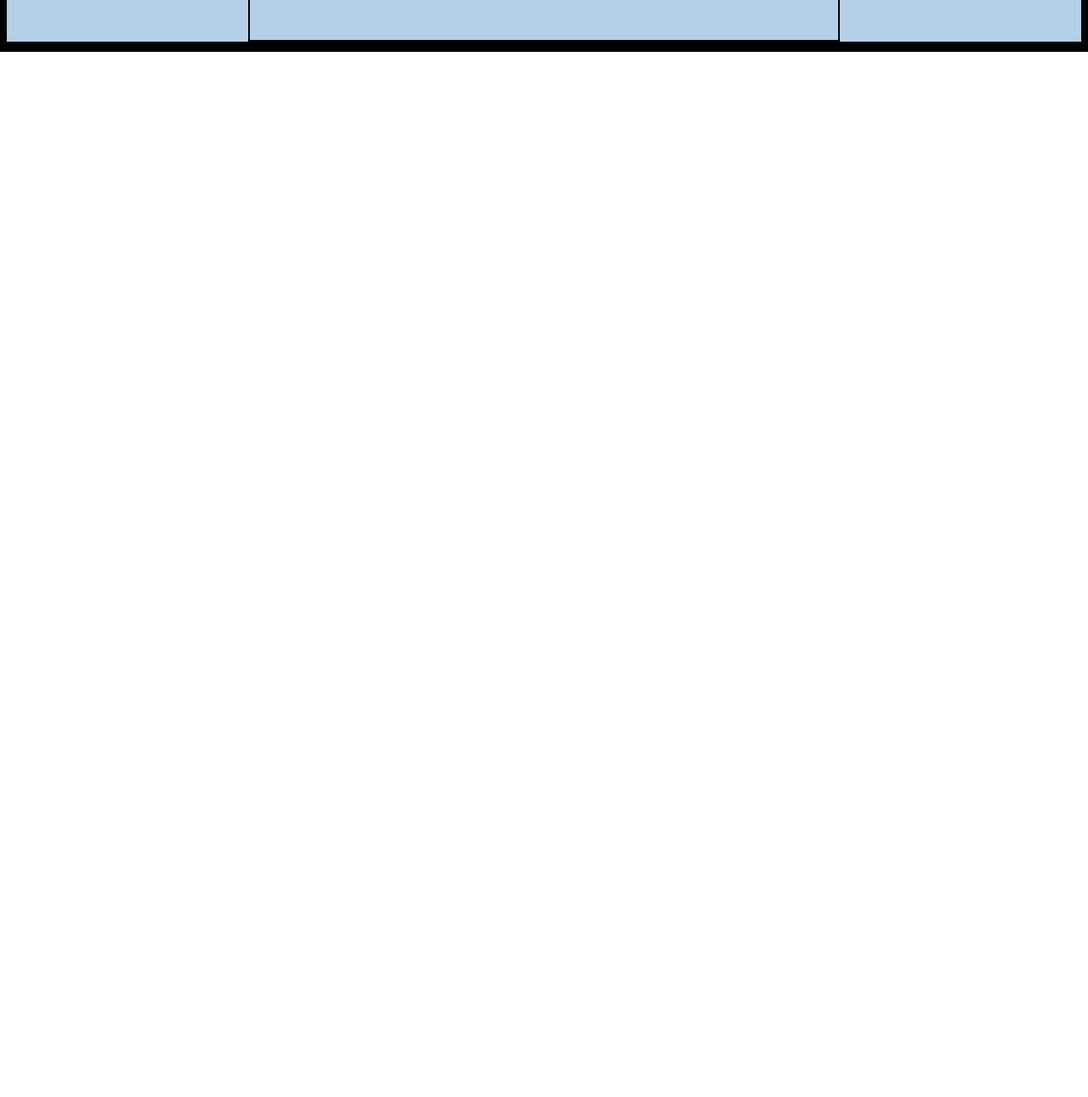
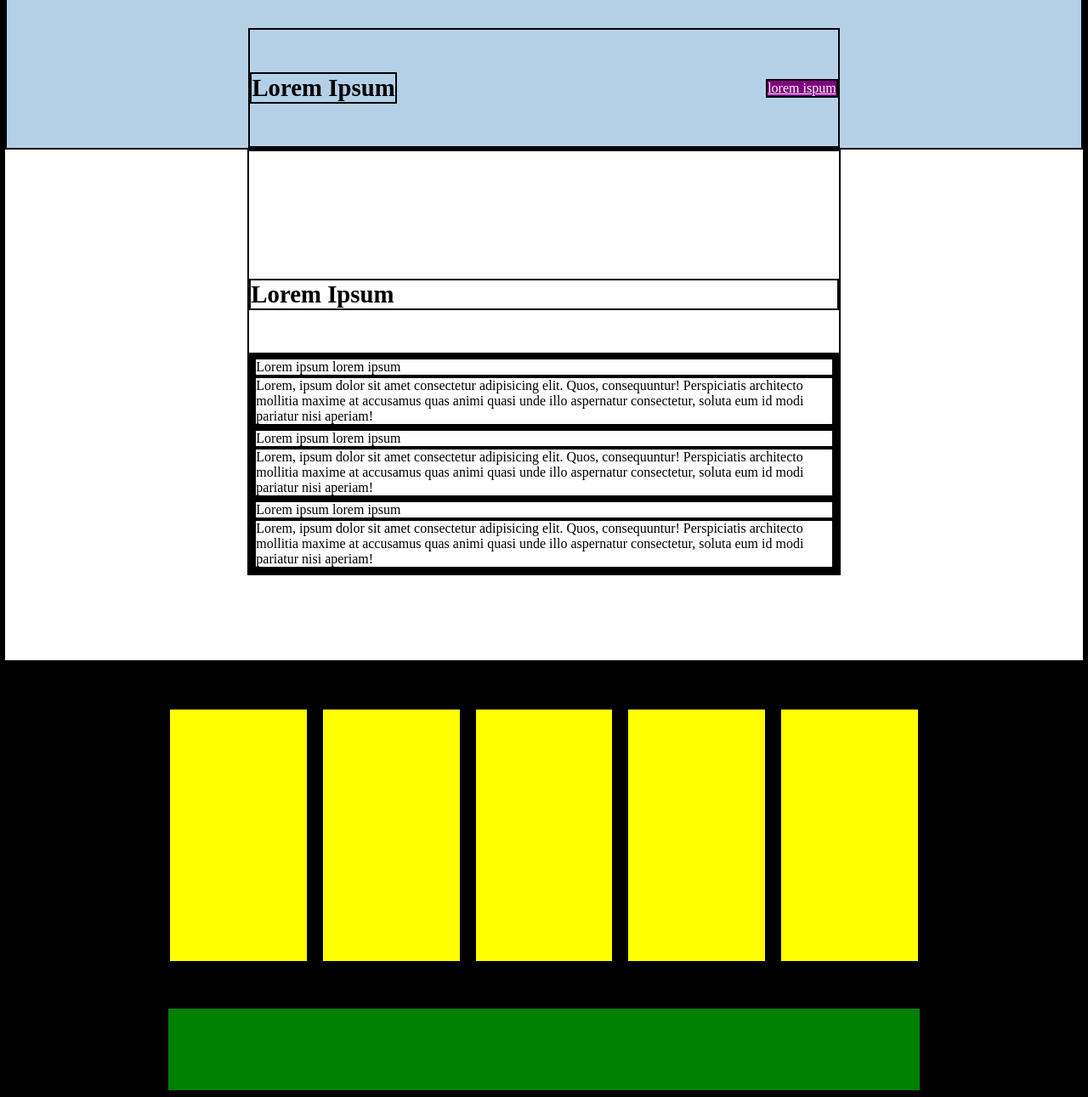
Before and after one commit to Gabriele-Zini/htmlcss-dropbox, a plain HTML site: page index.html in a window 1280 px wide. Shown: the part 3942-5233 px from the top of the page at 85% size. Before the commit the page ends 4003 px from the top, so only its background shows below. Drawn offline with Linux system fonts and the light colour scheme.

Commit message:
add: footer structure

```diff
--- a/css/style.css
+++ b/css/style.css
@@ -48,7 +48,14 @@ section {
     padding-top: 100px;
 }
 
+ul {
+    list-style-type:none
+}
 
+
+.last-section {
+    margin-bottom: 100px;
+}
 /* UTILITY */
 
 .flex-container {
@@ -182,7 +189,7 @@ header {
 .square {
     width: calc(100% / 3);
     /* debug */
-    min-height: 300px;
+    padding-top: calc(100% / 3);
 }
 
 .left-square {
@@ -220,5 +227,30 @@ header {
 }
 
 
+/* faq section */
+
 
 /* FOOTER */
+
+footer {
+    background-color: hsl(0deg 0% 0%);
+    min-height: 400px;
+}
+
+.footer-top {
+    gap: 15px;
+    padding: 50px 0;
+}
+
+.footer-col {
+  width:calc((100% - 60px) / 5) ;
+  /* debug */
+  min-height: 300px;
+  background-color: yellow;
+}
+
+.footer-bottom {
+    /* debug */
+    background-color: green ;
+    min-height: 100px;
+}
--- a/index.html
+++ b/index.html
@@ -9,7 +9,6 @@
   <body>
     <!-- header -->
     <header>
-
       <!-- navbar -->
       <nav class="navbar flex-container">
         <div class="left-nav-div"></div>
@@ -26,19 +25,17 @@
         </div>
       </div>
       <!-- /hero -->
-
     </header>
     <!-- /header -->
 
     <!-- main -->
     <main>
-
       <!-- business-plan section -->
       <section class="business-plan container-small">
         <h2 class="section-title">Lorem Ipsum</h2>
-            <input type="checkbox" id="fatturazione-mensile">
+        <input type="checkbox" id="fatturazione-mensile" />
         <label for="fatturazione-mensile">Fatturazione mensile</label>
-            <input type="checkbox" id="fatturazione-annuale">
+        <input type="checkbox" id="fatturazione-annuale" />
         <label for="fatturazione-annuale">Fatturazione annuale</label>
         <div class="row flex-container">
           <div class="col-plan"></div>
@@ -59,7 +56,7 @@
       <!-- dropbox actions -->
       <section class="actions container-small">
         <h2 class="section-title">Lorem Ipsum</h2>
-            <div class="row-actions flex-container ">
+        <div class="row-actions flex-container">
           <div class="col-action"></div>
           <div class="col-action"></div>
           <div class="col-action"></div>
@@ -70,14 +67,12 @@
       </section>
       <!-- /dropbox-actions -->
 
-
       <!-- client-section -->
       <section class="client container-small">
         <h2 class="section-title">Lorem Ipsum</h2>
         <a href="">lorem ispum</a>
       </section>
       <!-- /client-section -->
-
 
       <!-- team-members section -->
       <section class="flex-container">
@@ -96,16 +91,58 @@
       </section>
       <!-- /free-trial section -->
 
-
-
-
-
-
+      <!-- faq section -->
+      <section class="container-small last-section">
+        <h2 class="section-title">Lorem Ipsum</h2>
+        <div>
+          <ul>
+            <li>
+              <div class="question flex-container">Lorem ipsum lorem ipsum</div>
+              <p class="answer">
+                Lorem, ipsum dolor sit amet consectetur adipisicing elit. Quos,
+                consequuntur! Perspiciatis architecto mollitia maxime at
+                accusamus quas animi quasi unde illo aspernatur consectetur,
+                soluta eum id modi pariatur nisi aperiam!
+              </p>
+            </li>
+            <li>
+              <div class="question flex-container">Lorem ipsum lorem ipsum</div>
+              <p class="answer">
+                Lorem, ipsum dolor sit amet consectetur adipisicing elit. Quos,
+                consequuntur! Perspiciatis architecto mollitia maxime at
+                accusamus quas animi quasi unde illo aspernatur consectetur,
+                soluta eum id modi pariatur nisi aperiam!
+              </p>
+            </li>
+            <li>
+              <div class="question flex-container">Lorem ipsum lorem ipsum</div>
+              <p class="answer">
+                Lorem, ipsum dolor sit amet consectetur adipisicing elit. Quos,
+                consequuntur! Perspiciatis architecto mollitia maxime at
+                accusamus quas animi quasi unde illo aspernatur consectetur,
+                soluta eum id modi pariatur nisi aperiam!
+              </p>
+            </li>
+          </ul>
+        </div>
+      </section>
+      <!-- /faq section -->
     </main>
     <!-- /main -->
 
     <!-- footer -->
-    <footer></footer>
+    <footer>
+        <div class="footer-top flex-container container-large">
+            <div class="footer-col"></div>
+            <div class="footer-col"></div>
+            <div class="footer-col"></div>
+            <div class="footer-col"></div>
+            <div class="footer-col"></div>
+        </div>
+        <div class="footer-bottom container-large">
+
+        </div>
+    </footer>
     <!-- /footer -->
   </body>
 </html>
```
Lines whose indentation alone changed are shown as unchanged.
